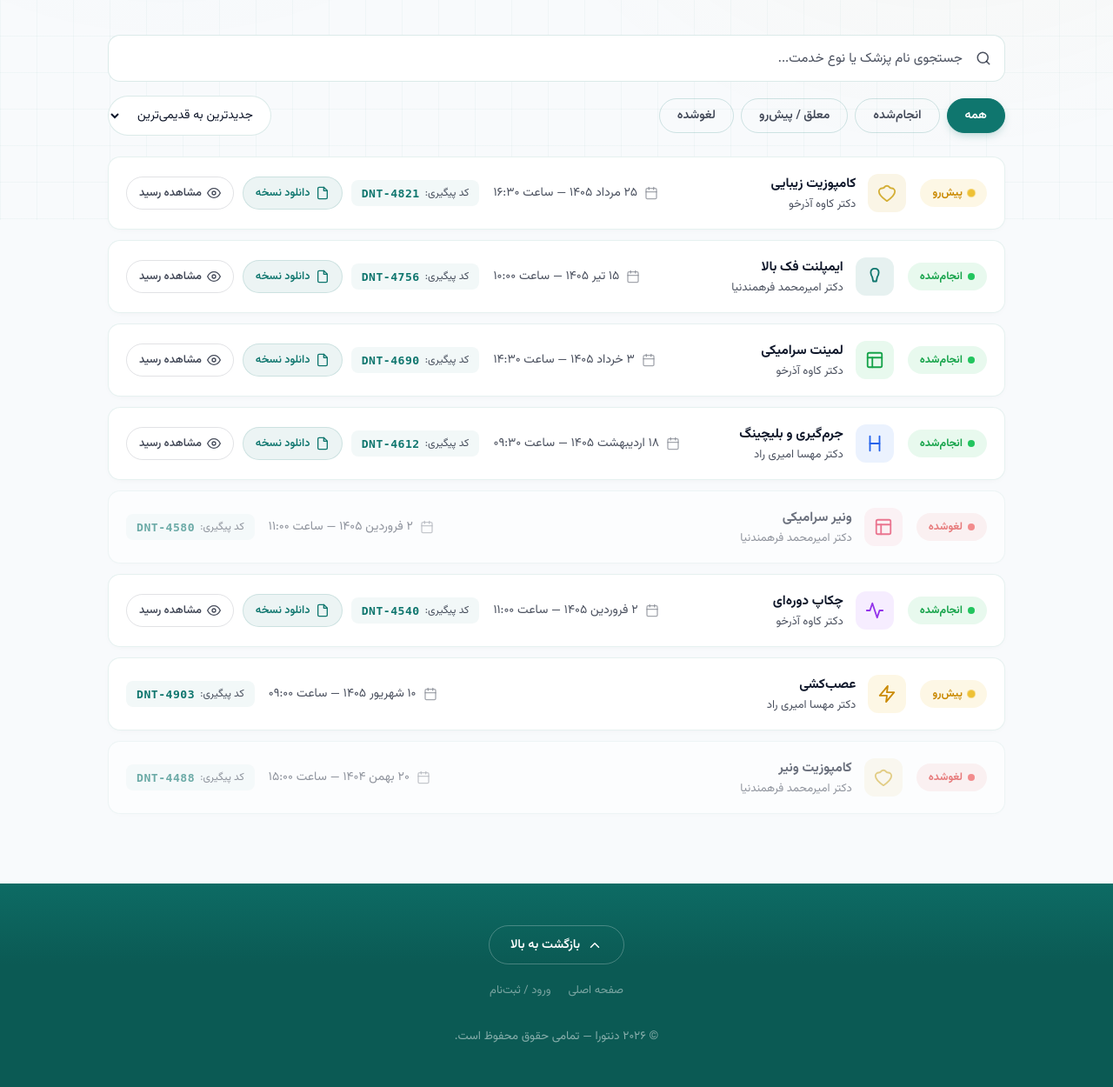
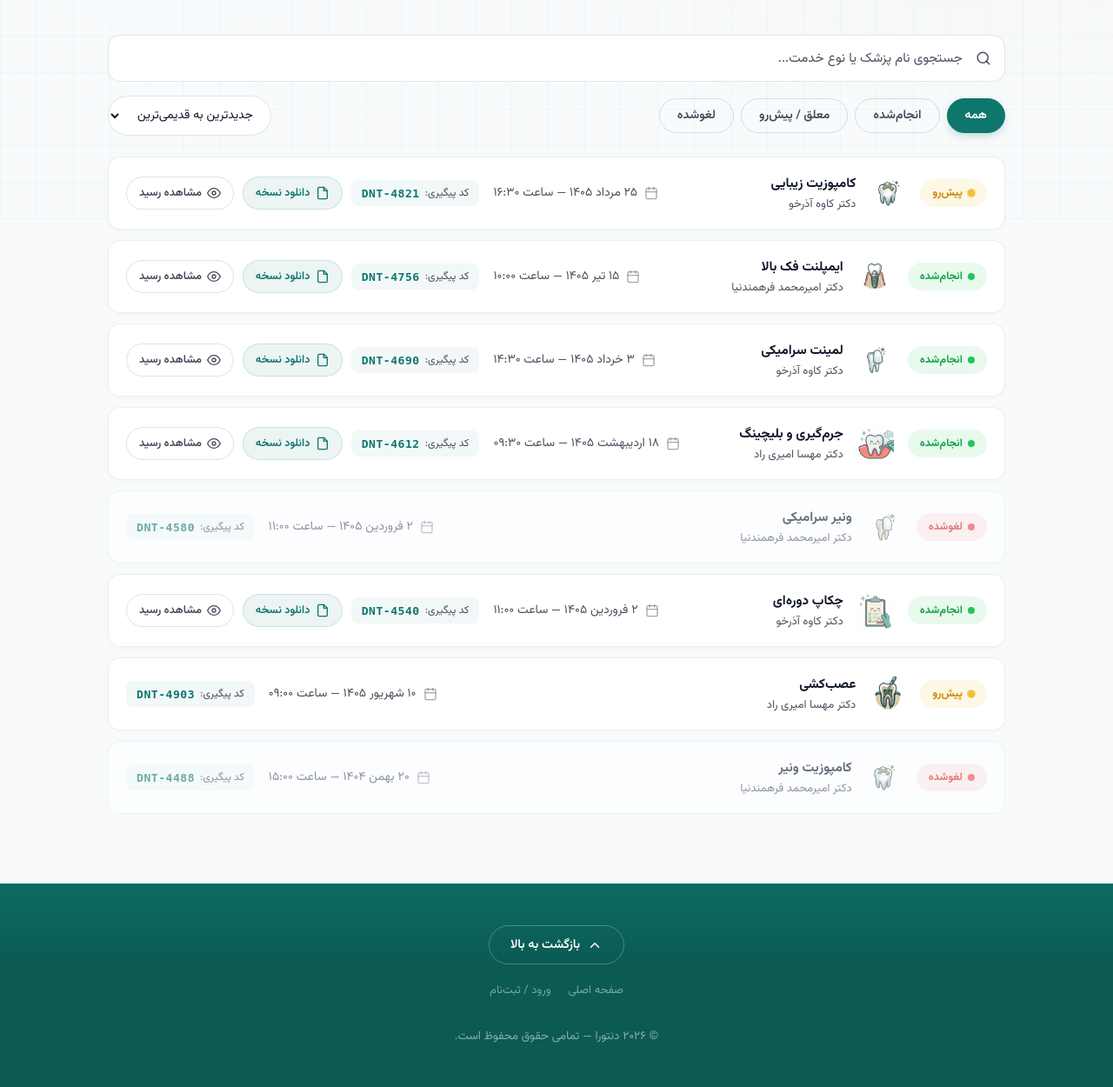
Before and after one commit to AmirMohammadAdhami/Dental-Clinic, a Python web app: template front-end/templates/dashboard/appointments.html in a window 1280 px wide. Shown: the part 547-1797 px from the top of the page at 87% size. Run offline with Jinja, Linux system fonts and the light colour scheme; the template is opened without the code that fills it, so the values that code supplies are empty.

Commit message:
improve the templates

```diff
--- a/front-end/statics/styles/home/home.css
+++ b/front-end/statics/styles/home/home.css
@@ -1679,7 +1679,7 @@
 .cta-banner-pattern {
     position: absolute;
     inset: 0;
-    background-image: url('assets/call-to-action/c-t-a.jpg');
+    background-image: url('../../../assets/call-to-action/c-t-a.jpg');
     background-size: cover;
     background-position: center;
     opacity: 0.15;
--- a/front-end/templates/dashboard/appointments.html
+++ b/front-end/templates/dashboard/appointments.html
@@ -140,7 +140,7 @@
             </div>
             <div class="dash-apt-card-right">
                 <div class="dash-apt-card-icon dash-apt-card-icon--beauty">
-                    <svg width="22" height="22" viewBox="0 0 24 24" fill="none" stroke="currentColor" stroke-width="2" stroke-linecap="round" stroke-linejoin="round"><path d="M12 3c-1.2 0-2.4.6-3 1.5C8.4 5.4 7.2 6 6 6 3.8 6 2 7.8 2 10c0 5 10 12 10 12s10-7 10-12c0-2.2-1.8-4-4-4-1.2 0-2.4-.6-3-1.5-.6-.9-1.8-1.5-3-1.5z"/></svg>
+                    <img src="../../assets/blog-icons/composite.jpg" alt="کامپوزیت">
                 </div>
                 <div class="dash-apt-card-details">
                     <strong>کامپوزیت زیبایی</strong>
@@ -175,7 +175,7 @@
             </div>
             <div class="dash-apt-card-right">
                 <div class="dash-apt-card-icon dash-apt-card-icon--implant">
-                    <svg width="22" height="22" viewBox="0 0 24 24" fill="none" stroke="currentColor" stroke-width="2" stroke-linecap="round" stroke-linejoin="round"><path d="M12 2C9 2 7 4 7 7c0 2 1 4 2 6l1 5h4l1-5c1-2 2-4 2-6 0-3-2-5-5-5z"/></svg>
+                    <img src="../../assets/blog-icons/implant.jpg" alt="ایمپلنت">
                 </div>
                 <div class="dash-apt-card-details">
                     <strong>ایمپلنت فک بالا</strong>
@@ -210,7 +210,7 @@
             </div>
             <div class="dash-apt-card-right">
                 <div class="dash-apt-card-icon dash-apt-card-icon--laminate">
-                    <svg width="22" height="22" viewBox="0 0 24 24" fill="none" stroke="currentColor" stroke-width="2" stroke-linecap="round" stroke-linejoin="round"><rect x="3" y="3" width="18" height="18" rx="2"/><path d="M3 9h18"/><path d="M9 21V9"/></svg>
+                    <img src="../../assets/blog-icons/laminate.jpg" alt="لمینت">
                 </div>
                 <div class="dash-apt-card-details">
                     <strong>لمینت سرامیکی</strong>
@@ -245,7 +245,7 @@
             </div>
             <div class="dash-apt-card-right">
                 <div class="dash-apt-card-icon dash-apt-card-icon--clean">
-                    <svg width="22" height="22" viewBox="0 0 24 24" fill="none" stroke="currentColor" stroke-width="2" stroke-linecap="round" stroke-linejoin="round"><path d="M6 3v18"/><path d="M18 3v18"/><path d="M6 12h12"/></svg>
+                    <img src="../../assets/blog-icons/germgiri.jpg" alt="جرم‌گیری">
                 </div>
                 <div class="dash-apt-card-details">
                     <strong>جرم‌گیری و بلیچینگ</strong>
@@ -280,7 +280,7 @@
             </div>
             <div class="dash-apt-card-right">
                 <div class="dash-apt-card-icon dash-apt-card-icon--veneer">
-                    <svg width="22" height="22" viewBox="0 0 24 24" fill="none" stroke="currentColor" stroke-width="2" stroke-linecap="round" stroke-linejoin="round"><rect x="3" y="3" width="18" height="18" rx="2"/><line x1="3" y1="9" x2="21" y2="9"/><line x1="9" y1="21" x2="9" y2="9"/></svg>
+                    <img src="../../assets/blog-icons/veneer.jpg" alt="ونیر">
                 </div>
                 <div class="dash-apt-card-details">
                     <strong>ونیر سرامیکی</strong>
@@ -307,7 +307,7 @@
             </div>
             <div class="dash-apt-card-right">
                 <div class="dash-apt-card-icon dash-apt-card-icon--checkup">
-                    <svg width="22" height="22" viewBox="0 0 24 24" fill="none" stroke="currentColor" stroke-width="2" stroke-linecap="round" stroke-linejoin="round"><path d="M22 12h-4l-3 9L9 3l-3 9H2"/></svg>
+                    <img src="../../assets/blog-icons/checkup.jpg" alt="چکاپ">
                 </div>
                 <div class="dash-apt-card-details">
                     <strong>چکاپ دوره‌ای</strong>
@@ -342,7 +342,7 @@
             </div>
             <div class="dash-apt-card-right">
                 <div class="dash-apt-card-icon dash-apt-card-icon--root">
-                    <svg width="22" height="22" viewBox="0 0 24 24" fill="none" stroke="currentColor" stroke-width="2" stroke-linecap="round" stroke-linejoin="round"><path d="M13 2L3 14h9l-1 8 10-12h-9l1-8z"/></svg>
+                    <img src="../../assets/blog-icons/root-canal.jpg" alt="عصب‌کشی">
                 </div>
                 <div class="dash-apt-card-details">
                     <strong>عصب‌کشی</strong>
@@ -369,7 +369,7 @@
             </div>
             <div class="dash-apt-card-right">
                 <div class="dash-apt-card-icon dash-apt-card-icon--beauty">
-                    <svg width="22" height="22" viewBox="0 0 24 24" fill="none" stroke="currentColor" stroke-width="2" stroke-linecap="round" stroke-linejoin="round"><path d="M12 3c-1.2 0-2.4.6-3 1.5C8.4 5.4 7.2 6 6 6 3.8 6 2 7.8 2 10c0 5 10 12 10 12s10-7 10-12c0-2.2-1.8-4-4-4-1.2 0-2.4-.6-3-1.5-.6-.9-1.8-1.5-3-1.5z"/></svg>
+                    <img src="../../assets/blog-icons/composite.jpg" alt="کامپوزیت">
                 </div>
                 <div class="dash-apt-card-details">
                     <strong>کامپوزیت ونیر</strong>
```
Also changed, not shown: front-end/statics/styles/dashboard/select-doctors.css (+8 -3 lines), front-end/templates/dashboard/dashboard.html (+4 -18 lines), front-end/assets/blog-icons/checkup.jpg (added).
